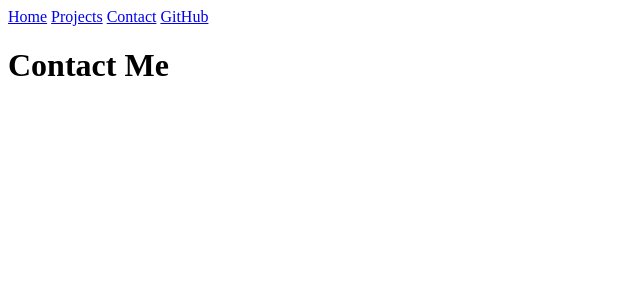
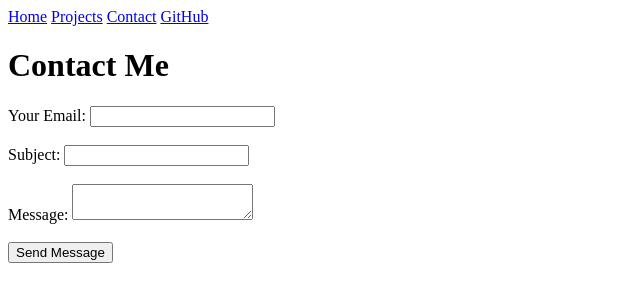
Before and after one commit to EllaLi86/portfolio, a plain HTML site: page contact/index.html in a window 1280 px wide. Shown: the whole page, without its empty margins (0-640 px from the left). Drawn offline with Linux system fonts and the light colour scheme.

Commit message:
update contact

```diff
--- a/contact/index.html
+++ b/contact/index.html
@@ -15,7 +15,26 @@
 
     <h1>Contact Me</h1>
 
-    <form action="ell024@ucsd.edu" method="POST" enctype="text/plain"></form>
+    <form action="mailto:ell024@ucsd.edu" method="POST" enctype="text/plain"></form>
+        <label>
+            Your Email:
+            <input type="email" name="email">
+        </label>
+        <br><br>
+
+        <label>
+            Subject:
+            <input name="subject">
+        </label>
+        <br><br>
+
+        <label>
+            Message:
+            <textarea name="body"></textarea>
+        </label>
+        <br><br>
+
+         <button>Send Message</button>
 
 </body>
 </html>
```
